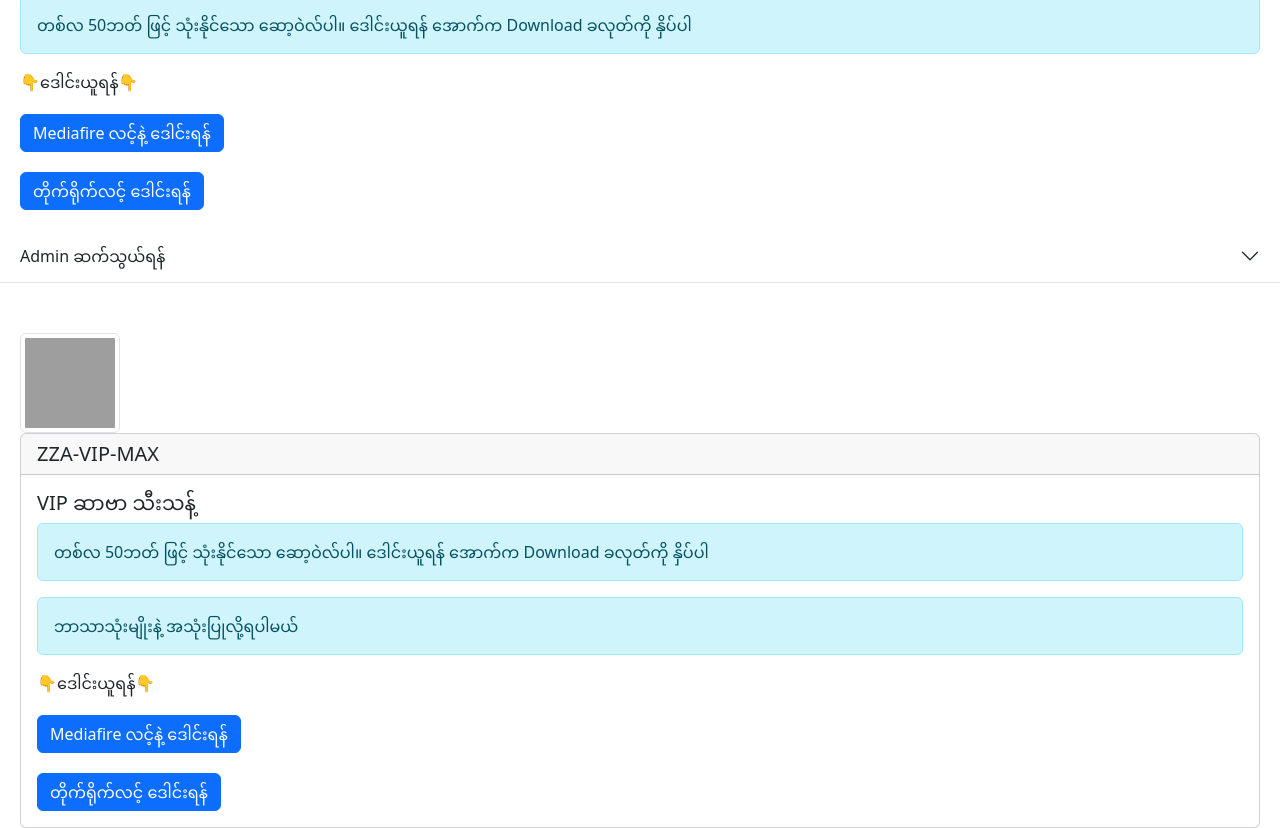
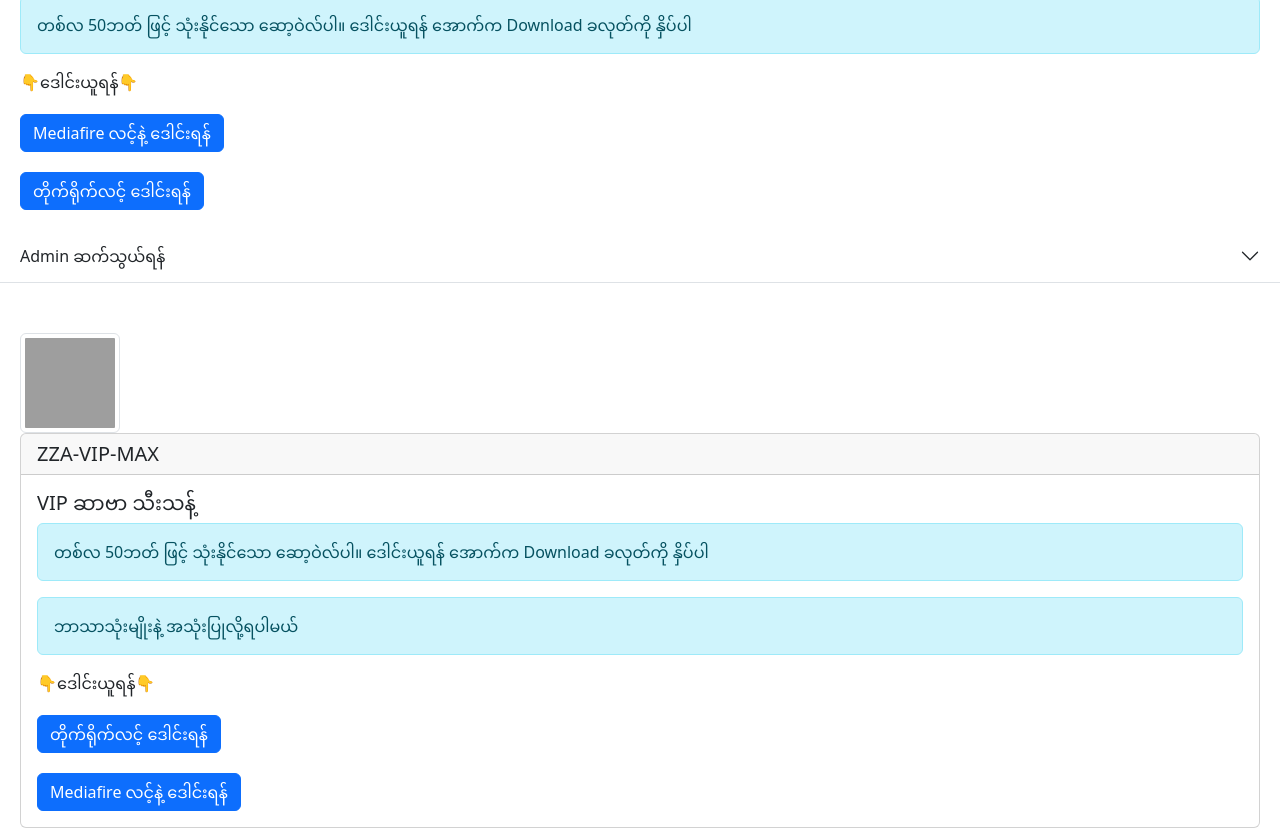
Before and after one commit to MINMINHEIN/zza2024web, a plain HTML site: page index.html in a window 1280 px wide. Shown: the part 177-1005 px from the top of the page. Drawn offline with nearby package versions, Linux system fonts and the light colour scheme; grey boxes are pictures that could not be loaded.

Commit message:
Update index.html

```diff
--- a/index.html
+++ b/index.html
@@ -69,9 +69,9 @@
 </div>
 👇ဒေါင်းယူရန်👇
 <div class="offcanvas-body small">
- <a "http://zza2024.duckdns.org/apk-file/ZZA-VIP-MAX_1.1.apk" style="margin-top: 20px;" class="btn btn-primary">Mediafire လင့်နဲ့ ဒေါင်းရန်</a>
+ <a "http://zza2024.duckdns.org/apk-file/ZZA-VIP-MAX_1.1.apk" style="margin-top: 20px;" class="btn btn-primary">တိုက်ရိုက်လင့် ဒေါင်းရန်</a>
   </div>
-  <a href="https://www.mediafire.com/file/mrttysb6ljhmw2g/ZZA-VIP-MAX_1.1.apk/file" style="margin-top: 20px;" class="btn btn-primary">တိုက်ရိုက်လင့် ဒေါင်းရန်</a>
+  <a href="https://www.mediafire.com/file/mrttysb6ljhmw2g/ZZA-VIP-MAX_1.1.apk/file" style="margin-top: 20px;" class="btn btn-primary">Mediafire လင့်နဲ့ ဒေါင်းရန်</a>
   </div>
 
 </div>
```
